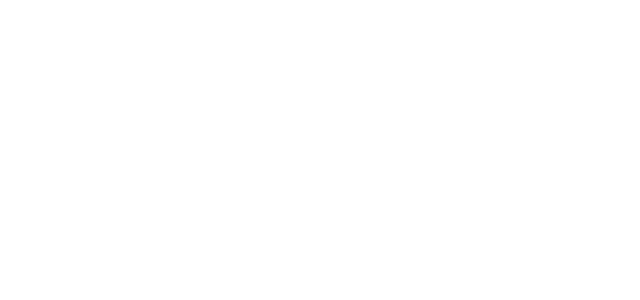
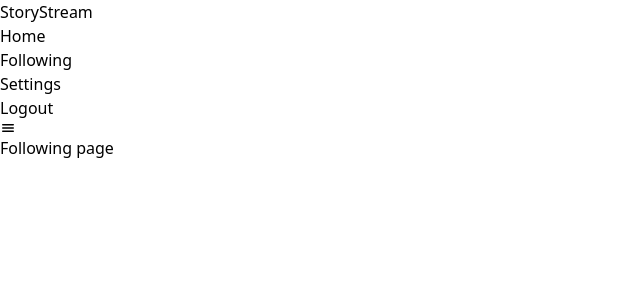
Before and after one commit to MLuqman150/StoryStream, a React (Vite) app in the folder frontend/: page /following in a window 1280 px wide. Before the commit this address had no page. Shown: the top 300 px of the page, without its empty margins (0-640 px from the left). Built offline with nearby package versions, Linux system fonts and the light colour scheme; sample sign-in values are in the browser's storage.

Commit message:
Update navbar links, add 'Create New' button on home, set up basic structure for Settings, Following, and ArticleDetails pages

```diff
--- a/frontend/src/App.jsx
+++ b/frontend/src/App.jsx
@@ -1,6 +1,9 @@
 import Login from './components/login/Login'
 import SignUp from './components/signup/SignUp'
 import Home from './components/home/Home'
+import Following from './components/following/following.jsx'
+import Setting from './components/settings/Setting.jsx'
+import ArticleDetails from './components/articleDetail/ArticleDetails.jsx'
 import { Route, Routes, BrowserRouter } from 'react-router-dom'
 import ProtectedRoutes from './components/routes/ProtectedRoutes'
 import PublicRoutes from './components/routes/PublicRoutes.jsx'
@@ -16,6 +19,9 @@
           <Routes>
             <Route element={<ProtectedRoutes/>}>
               <Route path="home" element={<Home />} />
+              <Route path="following" element={<Following />} />
+              <Route path="settings" element={<Setting />} />
+              <Route path="articleDetails" element={<ArticleDetails />} />
             </Route>
             <Route element={<PublicRoutes/>}>
               <Route path="/" element={<Login />} />
--- a/frontend/src/components/Navbar/Navbar.jsx
+++ b/frontend/src/components/Navbar/Navbar.jsx
@@ -30,8 +30,8 @@
 
             <ul className="md:flex hidden justify-between w-[30%]">
                 <Link to="/home"><li className="cursor-pointer hover:font-bold">Home</li></Link>
-                <Link to="/home"><li className="cursor-pointer hover:font-bold">Following</li></Link>
-                <Link to="/home"><li className="cursor-pointer hover:font-bold">Settings</li></Link>
+                <Link to="/following"><li className="cursor-pointer hover:font-bold">Following</li></Link>
+                <Link to="/settings"><li className="cursor-pointer hover:font-bold">Settings</li></Link>
             </ul>
             <button className="md:block hidden bg-blue-500 text-white p-2 rounded-md font-bold hover:bg-blue-600 hover:cursor-pointer" onClick={logout}>Logout</button>
             {/* <div> */}
--- /dev/null
+++ b/frontend/src/components/articleDetail/ArticleDetails.jsx
@@ -0,0 +1,13 @@
+import React from "react"
+import Navbar from "../Navbar/Navbar"
+
+const ArticleDetails = () => {
+    return (
+        <>
+            <Navbar/>
+            Article Details
+        </>
+    )
+}
+
+export default ArticleDetails
--- /dev/null
+++ b/frontend/src/components/following/Following.jsx
@@ -0,0 +1,13 @@
+import React from "react"
+import Navbar from "../Navbar/Navbar"
+
+const Following = () =>{
+    return (
+        <>
+            <Navbar/>
+            Following page
+        </>
+    )
+}
+
+export default Following
--- a/frontend/src/components/home/Home.jsx
+++ b/frontend/src/components/home/Home.jsx
@@ -4,6 +4,7 @@
 import { BiLike, BiDislike } from "react-icons/bi";
 import { FaRegCommentAlt } from "react-icons/fa";
 import { CiShare2 } from "react-icons/ci";
+import { Link } from 'react-router-dom';
 
 function Home() {
 
@@ -13,7 +14,9 @@
     return (
         <div>
             <Navbar />
+
             <div className='flex justify-center sm:w-full md:w-[70%] items-center flex-col m-auto bg-[#D9EAFD] rounded-xl h-auto p-2'>
+            <Link to="/articleDetails">
                 <img src={bundeno} alt="bundeno" className='w-full m-2 h-auto rounded-xl sm:h-auto' />
                 <div>
                     <h1 className='text-2xl font-bold font-mono text-blue-700 text-center'>Bun vs Deno</h1>
@@ -25,8 +28,9 @@
                     {/* <CiShare2 className='mx-1 text-blue-700 cursor-pointer  ' /> */}
                 </div>
                 </div>
+            </Link>
             </div>
-
+            <div className='right-2 bottom-2 text-4xl font-bold text-white bg-blue-700 cursor-pointer p-2 rounded-full w-16 h-16 text-center fixed'>+</div>
         </div>
     )
 }
--- /dev/null
+++ b/frontend/src/components/settings/Setting.jsx
@@ -0,0 +1,14 @@
+import React from "react"
+import Navbar from "../Navbar/Navbar"
+
+const Setting = ()=>{
+
+    return (
+        <>
+            <Navbar/>
+            Setting page
+        </>
+    )
+}
+
+export default Setting
```
